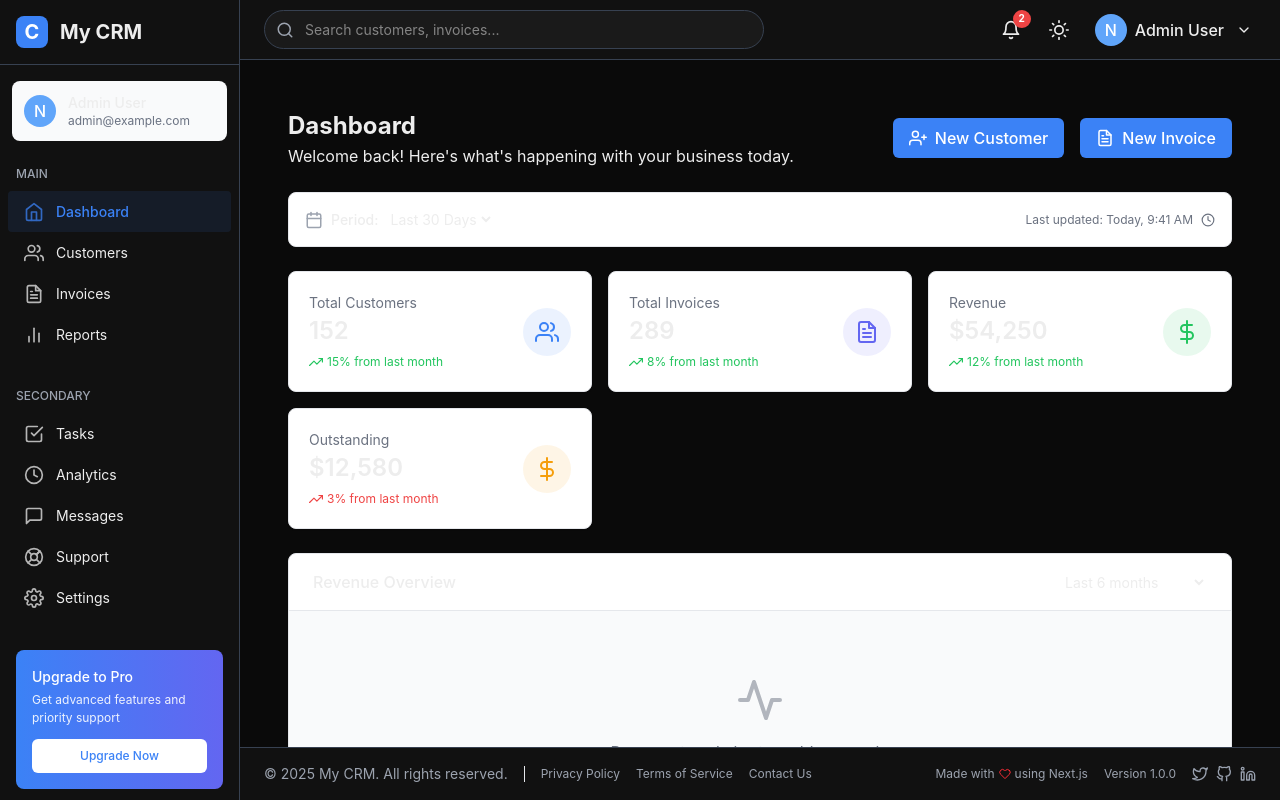
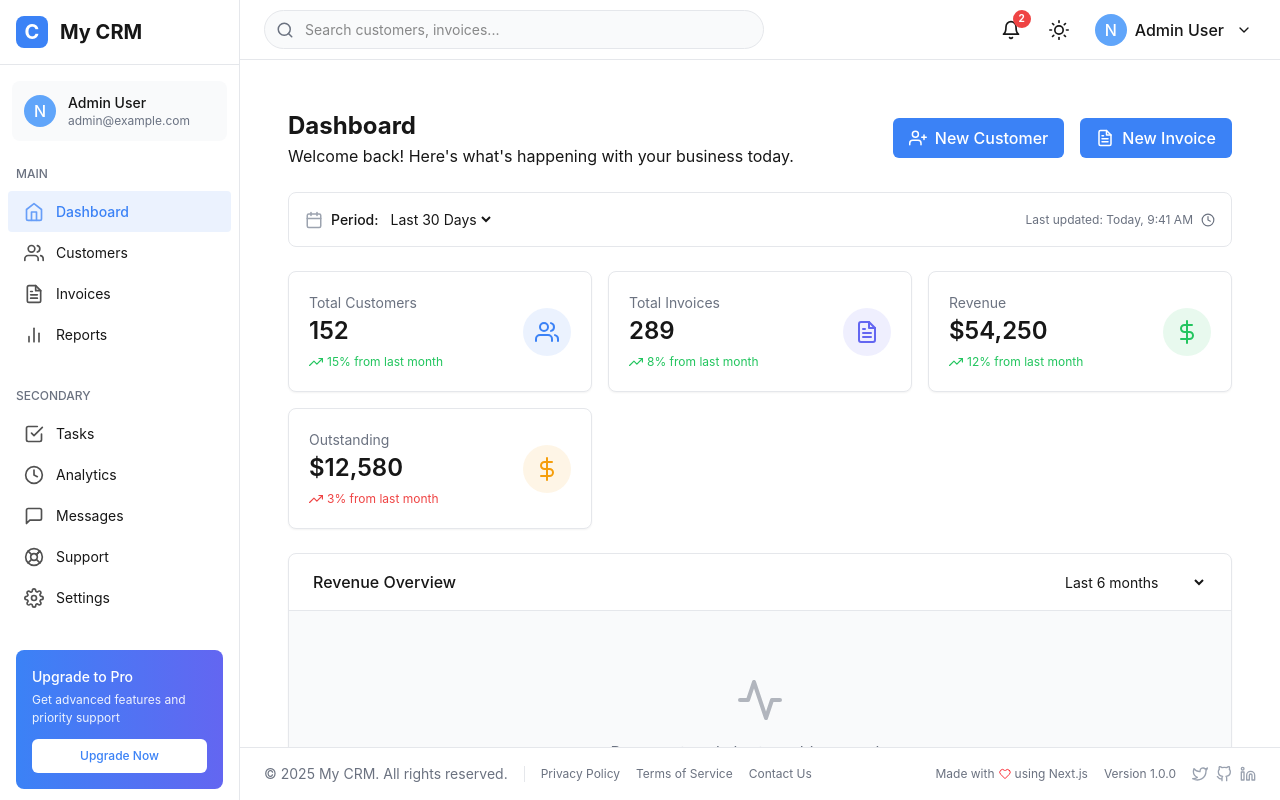
Before and after one commit to salmankavanur/my-crm, a Next.js app: page /dashboard in a window 1280 px wide. Built offline with nearby package versions, Linux system fonts and the light colour scheme.

Commit message:
minor edits

```diff
--- a/src/app/layout.tsx
+++ b/src/app/layout.tsx
@@ -16,7 +16,8 @@ export default function RootLayout({
 }) {
   return (
     <html lang="en">
-      <body className="dark-mode"> {/* Add dark-mode class by default to match your screenshot */}
+      <body>
+        {/* Starting in light mode by default (no dark-mode class) */}
         <div className="layout-container">
           <Sidebar />
 
```
